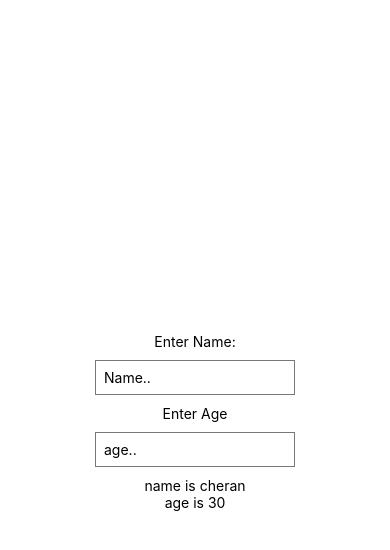
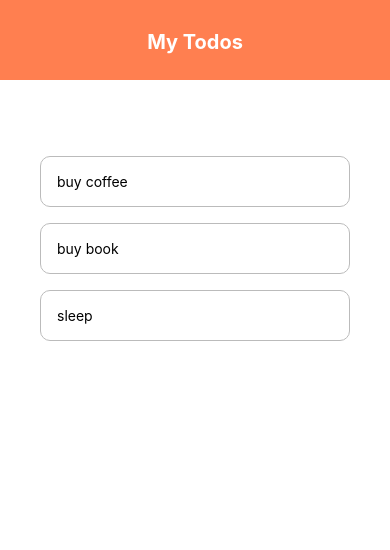
Before and after one commit to cheran360/native_app, a React Native app: screen / in a window 390 px wide. Shown: the top 550 px of the page. Built offline with nearby package versions, Linux system fonts and the light colour scheme.

Commit message:
todo app basic

```diff
--- a/App.js
+++ b/App.js
@@ -1,30 +1,35 @@
 import React, { useState } from "react";
 import { StatusBar } from "expo-status-bar";
-import { StyleSheet, Text, View, Button, TextInput } from "react-native";
+import { StyleSheet, Text, View, FlatList } from "react-native";
+import Header from "./components/header";
+import TodoItem from "./components/TodoItem";
 
 export default function App() {
-  const [name, setName] = useState("cheran");
-  const [age, setAge] = useState("30");
+  const [todos, setTodos] = useState([
+    { text: "buy coffee", key: 1 },
+    { text: "buy book", key: 2 },
+    { text: "sleep", key: 3 },
+  ]);
+
+  const pressHandler = (key) => {
+    setTodos((prevTodos) => {
+      return prevTodos.filter((todo) => todo.key !== key);
+    });
+  };
 
   return (
     <View style={styles.container}>
-      <Text>Enter Name:</Text>
-      {/* multiline prop inside TextInput */}
-      <TextInput
-        style={styles.input}
-        placeholder="Name.."
-        onChangeText={(val) => setName(val)}
-      />
-      <Text>Enter Age</Text>
-      <TextInput
-        keyboardType="numeric"
-        style={styles.input}
-        placeholder="age.."
-        onChangeText={(val) => setAge(val)}
-      />
-
-      <Text>name is {name}</Text>
-      <Text>age is {age}</Text>
+      <Header />
+      <View style={styles.content}>
+        <View style={styles.list}>
+          <FlatList
+            data={todos}
+            renderItem={({ item }) => (
+              <TodoItem item={item} pressHandler={pressHandler} />
+            )}
+          />
+        </View>
+      </View>
     </View>
   );
 }
@@ -33,14 +38,11 @@ const styles = StyleSheet.create({
   container: {
     flex: 1,
     backgroundColor: "#fff",
-    alignItems: "center",
-    justifyContent: "center",
   },
-  input: {
-    borderWidth: 1,
-    borderColor: "#777",
-    padding: 8,
-    margin: 10,
-    width: 200,
+  content: {
+    padding: 40,
+  },
+  list: {
+    marginTop: 20,
   },
 });
--- /dev/null
+++ b/components/TodoItem.js
@@ -0,0 +1,21 @@
+import React from "react";
+import { StyleSheet, Text, TouchableOpacity } from "react-native";
+
+export default function TodoItem({ item, pressHandler }) {
+  return (
+    <TouchableOpacity onPress={() => pressHandler(item.key)}>
+      <Text style={styles.item}>{item.text}</Text>
+    </TouchableOpacity>
+  );
+}
+
+const styles = StyleSheet.create({
+  item: {
+    padding: 16,
+    marginTop: 16,
+    borderColor: "#bbb",
+    borderWidth: 1,
+    borderStyle: "solid",
+    borderRadius: 10,
+  },
+});
--- /dev/null
+++ b/components/header.js
@@ -0,0 +1,24 @@
+import React from "react";
+import { StyleSheet, Text, View, FlatList } from "react-native";
+
+export default function Header() {
+  return (
+    <View style={styles.header}>
+      <Text style={styles.title}>My Todos</Text>
+    </View>
+  );
+}
+
+const styles = StyleSheet.create({
+  header: {
+    height: 80,
+    paddingTop: 30,
+    backgroundColor: "coral",
+  },
+  title: {
+    textAlign: "center",
+    color: "#fff",
+    fontSize: 20,
+    fontWeight: "bold",
+  },
+});
```
